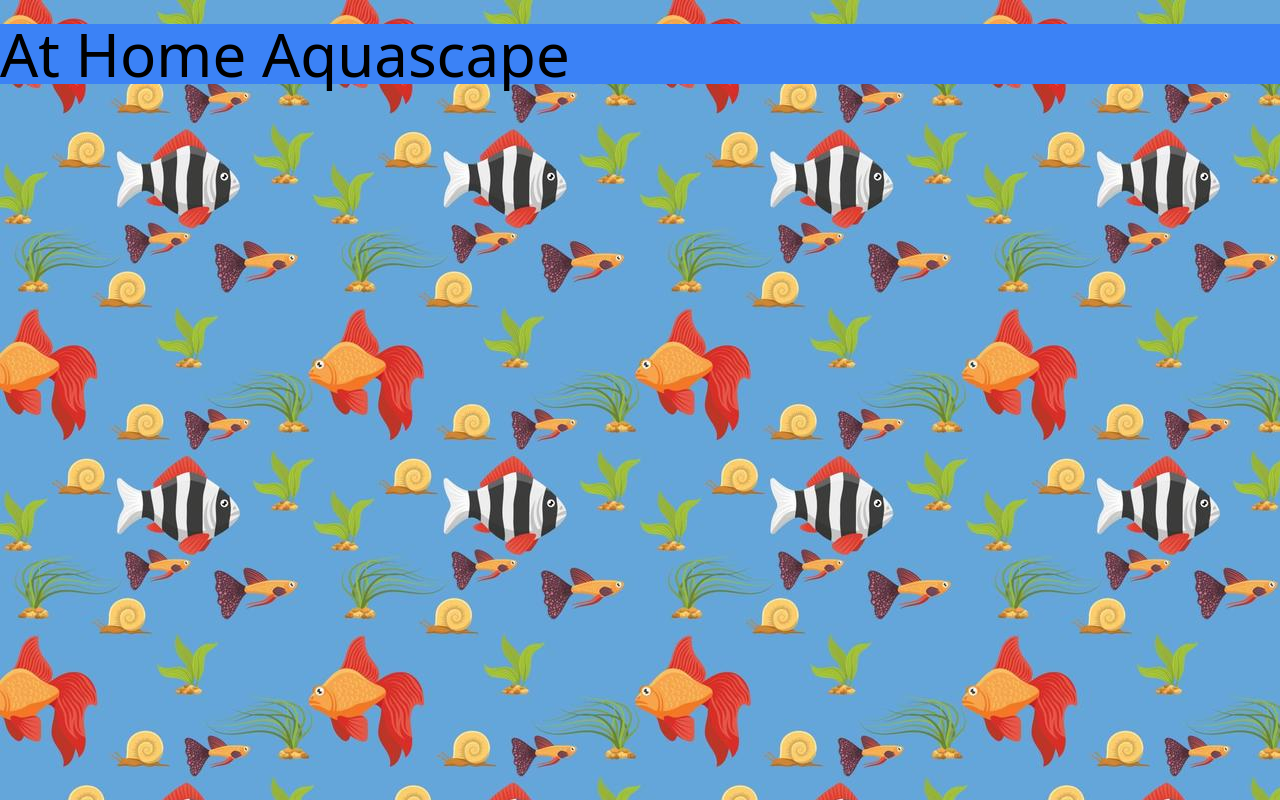
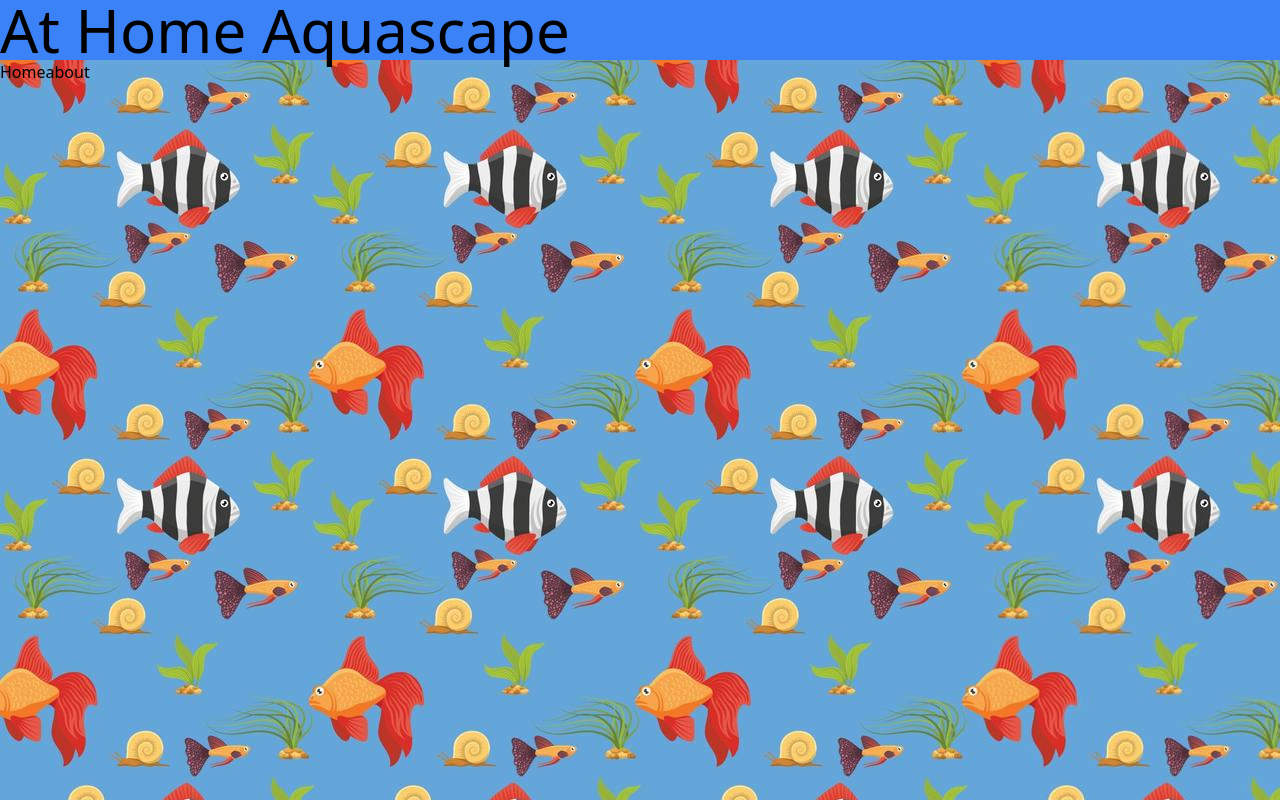
Before and after one commit to staten-island-tech/vue-reactivity-TakingCareofBusiness, a Vue app in the folder app/: page /about in a window 1280 px wide. Built offline with nearby package versions, Linux system fonts and the light colour scheme.

Commit message:
Alexander Dong ruined my code

```diff
--- a/app/src/App.vue
+++ b/app/src/App.vue
@@ -1,13 +1,17 @@
 <template>
   <div class="wrapper">
+    <HeaderTitle />
+
+    <nav>
+      <RouterLink to="/">Home</RouterLink>
+      <RouterLink to="/about">about</RouterLink>
+    </nav>
     <RouterView />
-    <HeaderTitle />
   </div>
 </template>
 
 <script setup>
 import { RouterLink, RouterView } from 'vue-router'
-import StartView from './views/StartView.vue'
 import HeaderTitle from './components/HeaderTitle.vue'
 </script>
 
--- a/app/src/router/index.js
+++ b/app/src/router/index.js
@@ -1,4 +1,6 @@
 import { createRouter, createWebHistory } from 'vue-router'
+import StartView from '../views/StartView.vue'
+import TankView from '../views/TankView.vue'
 
 const router = createRouter({
   history: createWebHistory(import.meta.env.BASE_URL),
@@ -6,10 +8,12 @@ const router = createRouter({
     {
       path: '/about',
       name: 'about',
-      // route level code-splitting
-      // this generates a separate chunk (About.[hash].js) for this route
-      // which is lazy-loaded when the route is visited.
-      component: () => import('../views/StartView.vue'),
+      component: TankView,
+    },
+    {
+      path: '/',
+      name: 'Start Page',
+      component: StartView,
     },
   ],
 })
--- a/app/src/views/StartView.vue
+++ b/app/src/views/StartView.vue
@@ -1,7 +1,10 @@
-<template><StartPage /></template>
+<template>
+  <main>
+    <button class="w-2/5 h-20 bg-black"></button>
+    <h1>It works!</h1>
+  </main>
+</template>
 
-<script setup>
-import StartPage from '../components/StartPage.vue'
-</script>
+<script setup></script>
 
 <style scoped></style>
--- /dev/null
+++ b/app/src/views/TankView.vue
@@ -0,0 +1,9 @@
+<template>
+  <main>
+    <button class="w-2/5 h-20 bg-red"></button>
+  </main>
+</template>
+
+<script setup></script>
+
+<style lang="scss" scoped></style>
```
